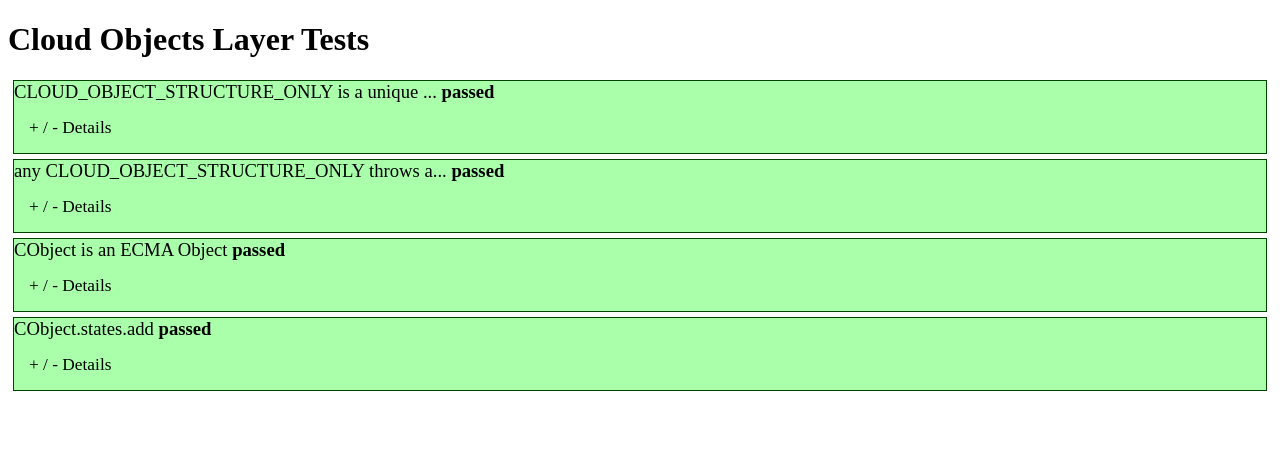
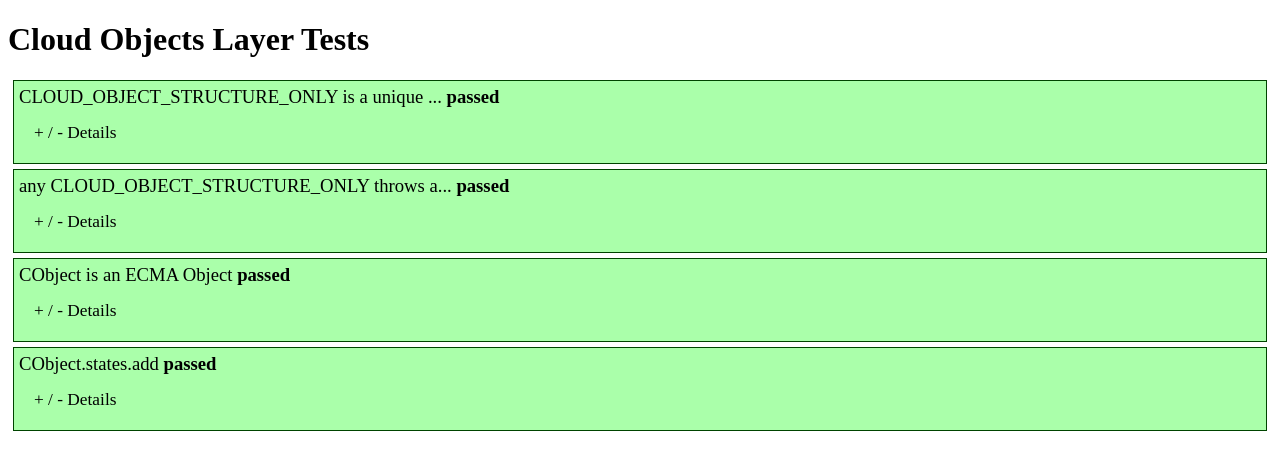
Before and after one commit to qipa/cloud-objects-layer, a plain HTML site: page testing/test.htm in a window 1280 px wide. Drawn offline with Linux system fonts and the light colour scheme.

```diff
--- a/testing/test.htm
+++ b/testing/test.htm
@@ -16,11 +16,15 @@
 <script language="javascript" type="text/javascript" src="test.js"></script>
 
 <style>
+	body {
+		font-family:'Sans-Serif';
+	}
 	div.test {
 		border-width:1px;
 		border-style:solid;
 		font-size:10pt;
 		margin:5px;
+		padding:5px;
 		position:static;
 	}
 	div.test div.headline {
```
Also changed, not shown: client/Addon.js (added).
